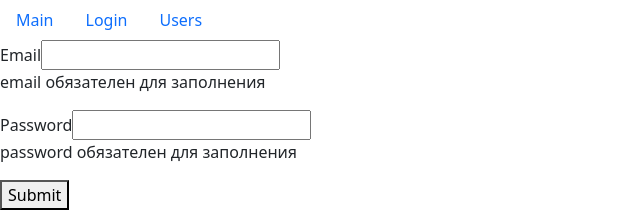
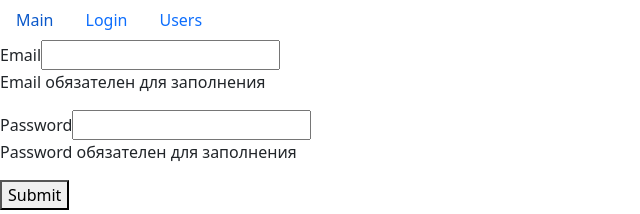
Before and after one commit to ElenaFrank/react-graduate-work_invalid, a React (Create React App) app: page /login in a window 1280 px wide. Shown: the top 214 px of the page, without its empty margins (0-640 px from the left). Built offline with nearby package versions, Linux system fonts and the light colour scheme.

Commit message:
add validator errors

```diff
--- a/src/layouts/login.jsx
+++ b/src/layouts/login.jsx
@@ -1,9 +1,19 @@
 import React, { useState, useEffect } from "react"
 import TextField from "../components/textField"
+import { validator } from "../utils/validator"
 
 const Login = () => {
     const [data, setData] = useState({ email: "", password: "" })
     const [errors, setErrors] = useState({})
+    const validatorConfig = {
+        email: {
+            isRequired: { message: "Email обязателен для заполнения" }
+        },
+        password: {
+            isRequired: { message: "Password обязателен для заполнения" }
+        }
+    }
+
     const handleChange = ({ target }) => {
         setData((prevState) => ({
             ...prevState,
@@ -13,13 +23,9 @@
     useEffect(() => {
         validate()
     }, [data])
+
     const validate = () => {
-        const errors = {}
-        Object.keys(data).forEach(fieldName => {
-            if (data[fieldName].trim() === "") {
-                errors[fieldName] = `${fieldName} обязателен для заполнения`
-            }
-        })
+        const errors = validator(data, validatorConfig)
         setErrors(errors)
         return Object.keys(errors).length === 0
     }
--- /dev/null
+++ b/src/utils/validator.js
@@ -0,0 +1,19 @@
+export function validator(data, config) {
+    const errors = {}
+    const validate = (validateMethod, data, config) => {
+        switch (validateMethod) {
+        case "isRequired":
+            if (data.trim() === "") return config.message
+            break
+        default:
+            break
+        }
+    }
+    for (const fieldName in data) {
+        for (const validateMethod in config[fieldName]) {
+            const error = validate(validateMethod, data[fieldName], config[fieldName][validateMethod])
+            if (error) errors[fieldName] = error
+        }
+    }
+    return errors
+}
```
